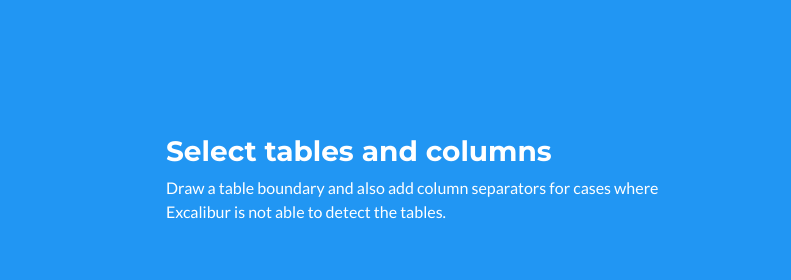
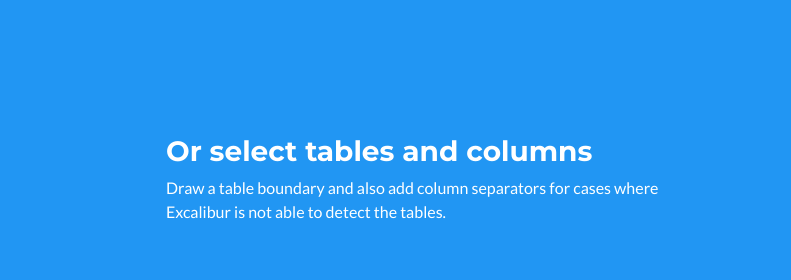
Before and after one commit to camelot-dev/excalibur, a website: page public/index.html in a window 1280 px wide. Shown: the part 2200-2480 px from the top of the page, 489-1280 px from the left. Drawn offline with nearby package versions, Linux system fonts and the light colour scheme.

Commit message:
Fix content

```diff
--- a/public/index.html
+++ b/public/index.html
@@ -114,7 +114,7 @@
             </a>
           </div>
           <div class="col-md-6 order-lg-last">
-            <h3>Select tables and columns</h3>
+            <h3>Or select tables and columns</h3>
             <p>Draw a table boundary and also add column separators for cases where Excalibur is not able to detect the tables.</p>
           </div>
         </div>
```
